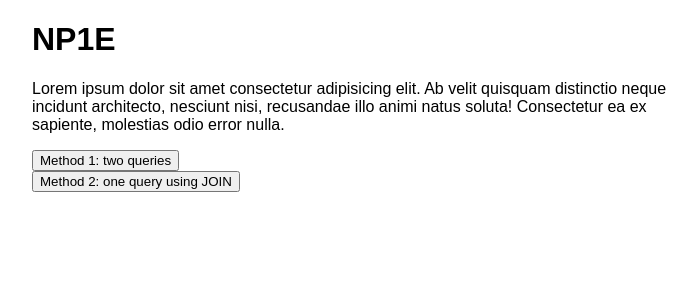
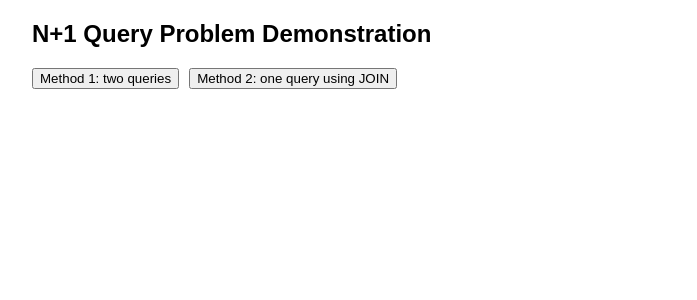
Before and after one commit to mhmh4/n-plus-1-demo, a Flask app: page / in a window 1280 px wide. Shown: the top 300 px of the page, without its empty margins (288-985 px from the left). Run offline with Flask 3, Linux system fonts and the light colour scheme.

Commit message:
Update index.html

```diff
--- a/templates/index.html
+++ b/templates/index.html
@@ -18,17 +18,16 @@
   </style>
 </head>
 <body>
-  <h1>NP1E</h1>
-  <p>Lorem ipsum dolor sit amet consectetur adipisicing elit. Ab velit quisquam distinctio neque incidunt architecto, nesciunt nisi, recusandae illo animi natus soluta! Consectetur ea ex sapiente, molestias odio error nulla.</p>
-  <div>
+  <h2>N+1 Query Problem Demonstration</h2>
+  <div style="display: flex;">
     <form id="form1">
-      <input type="submit" value="Method 1: two queries">
+      <input type="submit" value="Method 1: two queries" style="margin-right: 10px;">
     </form>
     <form id="form2">
       <input type="submit" value="Method 2: one query using JOIN">
     </form>
   </div>
-  <div id="loading-indicator"></div>
+  <div id="loading-indicator" style="margin-top: 10px;"></div>
   <pre id="results"></pre>
   <script src="{{ url_for('static', filename='app.js') }}"></script>
 </body>
```
